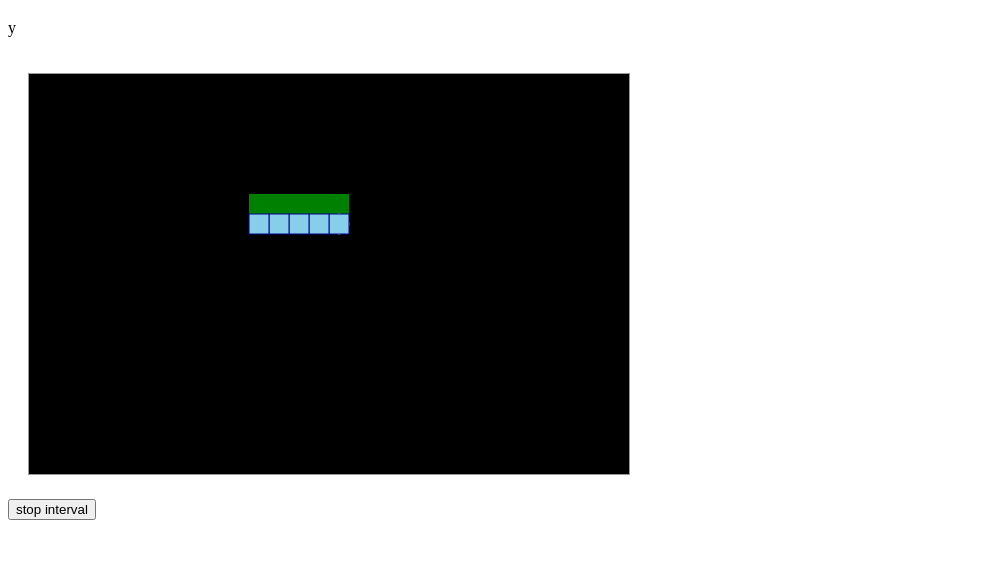
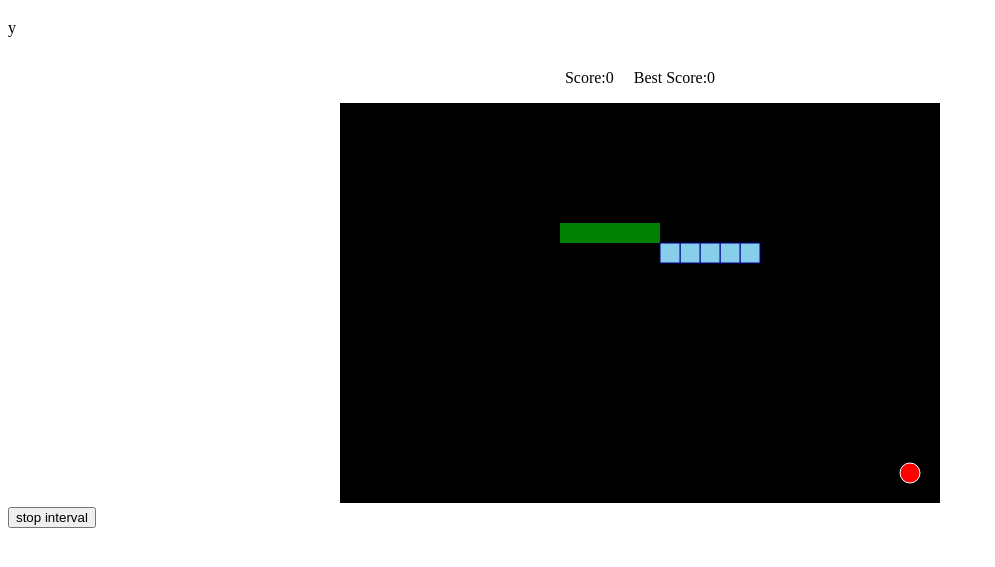
Before and after one commit to naamnamm/snake-game, a plain HTML site: page index.html in a window 1280 px wide. Shown: the part 61-628 px from the top of the page, without its empty margins (0-995 px from the left). Drawn offline with Linux system fonts and the light colour scheme.

Commit message:
detect itself and update score

```diff
--- a/index.html
+++ b/index.html
@@ -15,9 +15,30 @@
 
   <main>
     <p>y</p>
-    <canvas id='game-canvas'></canvas>
+    <div class='scoreboard-container'>
+      <div class='score-container'>
+        <div class='score-label'>
+          <p id='score-label'>Score:</p>
+        </div>
 
-    <div id='get-key'> </div>
+        <div class='score'>
+          <p id='score'> 0 </p>
+        </div>
+      </div>
+
+      <div class='bestScore-container'>
+        <div class='bestScore-label'>
+          <p id='bestScore-label'>Best Score:</p>
+        </div>
+
+        <div class='score'>
+          <p id='score'> 0 </p>
+        </div>
+      </div>
+    </div>
+
+    <div class='canvas-container'> <canvas id='game-canvas'></canvas></div>
+
 
     <button id='stop-btn'> stop interval </button>
   </main>
--- a/script.js
+++ b/script.js
@@ -23,7 +23,7 @@ const snake = {
 }
 
 window.onload = function () {
-  let timeInterval = 500;
+  let timeInterval = 100;
   let canvas = document.getElementById('game-canvas')
   let context = canvas.getContext('2d')
   canvas.width = 600;
@@ -43,18 +43,16 @@ window.onload = function () {
   if (DEBUG === true) {
     apple.position.x = 300;
     apple.position.y = 140;
-    timeInterval = 1000;
+    timeInterval = 100;
   }
 
   interval = setInterval(function () {
     drawCanvas(context);
     drawApple(context, apple);
+    isGameOver(context, apple)
     moveSnake();
     drawSnake(context);
-    isGameOver(context, apple)
-    snakeEatsApple(apple, context)
-    //log(snake)
-    //log(apple.position.x, apple.position.y)
+    doesSnakeEatApple(apple, context)
   }, timeInterval)
 
   const stopButtonEl = document.getElementById('stop-btn');
@@ -66,27 +64,43 @@ window.onload = function () {
     keyCode = e.key
 
     if (keyCode === 'ArrowDown') {
+      if (snake.direction === 'up') {
+        return;
+      } else {
         snake.xSpeed = 0;
         snake.ySpeed = 20;
         snake.direction = 'down';
       }
+    }
 
     if (keyCode === 'ArrowUp') {
+      if (snake.direction === 'down') {
+        return;
+      } else {
         snake.xSpeed = 0;
         snake.ySpeed = -20;
         snake.direction = 'up';
       }
+    }
 
     if (keyCode === 'ArrowLeft') {
+      if (snake.direction === 'right') {
+        return;
+      } else {
         snake.xSpeed = -20;
         snake.ySpeed = 0;
         snake.direction = 'left';
       }
+    }
 
     if (keyCode === 'ArrowRight') {
+      if (snake.direction === 'left') {
+        return;
+      } else {
         snake.xSpeed = 20;
         snake.ySpeed = 0;
         snake.direction = 'right';
+      }
     }
   });
 
@@ -118,28 +132,25 @@ function drawSnake(context) {
 }
 
 function moveSnake() {
-  //debugger;
   let head = { x: snake.position[0].x + snake.xSpeed, y: snake.position[0].y + snake.ySpeed }
   snake.position.unshift(head);
   snake.position.pop();
 }
 
 function increaseSnakeSize() {
-  log(snake.position)
-
   // grow snake size
   let snakeTail = { x: snake.position[snake.position.length - 1].x - snake.xSpeed, y: snake.position[snake.position.length - 1].y - snake.ySpeed }
 
   snake.position.push(snakeTail)
 }
 
-function snakeEatsApple(apple, context) {
+function doesSnakeEatApple(apple, context) {
   if (snake.position[0].x === apple.position.x && snake.position[0].y === apple.position.y) {
-    //debugger;
+
     log('user scores')
-    //increase snake size
     log(snake.position);
     increaseSnakeSize();
+    updateScore();
 
     //change apple position
     apple.eaten = true;
@@ -148,12 +159,25 @@ function snakeEatsApple(apple, context) {
   }
 }
 
+let currentScore = Number(document.getElementById('score').textContent)
+
+function updateScore() {
+  currentScore += 1
+  document.getElementById('score').textContent = currentScore;
+}
+
 function isGameOver(context, apple) {
-  //touch the wall
-  let snakeHead = snake.position[0]
+  let snakeHead = snake.position[0];
 
   let touchTheWallX = snakeHead.x >= context.canvas.width || snakeHead.x <= 0;
   let touchTheWallY = snakeHead.y >= context.canvas.height || snakeHead.y <= 0;
+
+  if (touchTheWallX || touchTheWallY) {
+    apple.eaten = true;
+    apple.position.x = getRandomApplePosition(context)[0]
+    apple.position.y = getRandomApplePosition(context)[1]
+    resetTheGame();
+  }
 
   //touch itself
   let snakeBodyX = snake.position.slice(3, snake.position.length).map(body => body.x)
@@ -164,77 +188,61 @@ function isGameOver(context, apple) {
   let touchItselfDownY = snakeBodyY.indexOf(snakeHead.y + 20) >= 0;
   let touchItselfUpY = snakeBodyY.indexOf(snakeHead.y - 20) >= 0;
 
-  let touchItselfRightLeftY = snakeBodyX.indexOf(snakeHead.y) >= 0;
-  let touchItselfRightX = snakeBodyY.indexOf(snakeHead.x - 20) >= 0;
-  let touchItselfLeftX = snakeBodyY.indexOf(snakeHead.x + 20) >= 0;
-
-  //head {x: 220, y: 120}
-  //vs
-  //body {x: 200, y: 140}
-  if (touchTheWallX || touchTheWallY) {
-    apple.eaten = true;
+  if (snake.direction === 'down') {
+    if (touchItselfUpDownX && touchItselfDownY) {
       apple.position.x = getRandomApplePosition(context)[0]
       apple.position.y = getRandomApplePosition(context)[1]
-    resetTheGame();
-  }
-  //if direction = down and up
-  if (snake.direction === 'down') {
-    if (touchItselfUpDownX && touchItselfDownY) {
-      log(snake.direction);
-      log('gameover down')
-      apple.position.x = getRandomApplePosition(context)[0]
-      apple.position.y = getRandomApplePosition(context)[1]
-      log(snakeBodyX, snakeBodyY);
       resetTheGame();
     }
   }
 
   if (snake.direction === 'up') {
     if (touchItselfUpDownX && touchItselfUpY) {
-      log(snake.direction);
       apple.position.x = getRandomApplePosition(context)[0]
       apple.position.y = getRandomApplePosition(context)[1]
-      log(snakeBodyX, snakeBodyY);
       resetTheGame();
     }
   }
-  snake.direction = 'right';
-  // if (snake.direction === 'right') {
-  //   if (touchItselfRightLeftY && touchItselfRightX) {
-  //     log(snake.direction);
-  //     apple.position.x = getRandomApplePosition(context)[0]
-  //     apple.position.y = getRandomApplePosition(context)[1]
-  //     log(snakeBodyX, snakeBodyY);
-  //     resetTheGame();
-  //   }
-  // }
 
-  // if (snake.direction === 'left') {
-  //   if (touchItselfRightLeftY && touchItselfLeftX) {
-  //     log(snake.direction);
-  //     apple.position.x = getRandomApplePosition(context)[0]
-  //     apple.position.y = getRandomApplePosition(context)[1]
-  //     log(snakeBodyX, snakeBodyY);
-  //     resetTheGame();
-  //   }
-  // }
+  let touchItselfRightLeftY = snakeBodyY.indexOf(snakeHead.y) >= 0;
+  let touchItselfRightX = snakeBodyX.indexOf(snakeHead.x + 20) >= 0;
+  let touchItselfLeftX = snakeBodyX.indexOf(snakeHead.x - 20) >= 0;
 
+  if (snake.direction === 'right') {
+    if (touchItselfRightLeftY && touchItselfRightX) {
+      apple.position.x = getRandomApplePosition(context)[0]
+      apple.position.y = getRandomApplePosition(context)[1]
+      resetTheGame();
+    }
+  }
+
+  if (snake.direction === 'left') {
+    if (touchItselfRightLeftY && touchItselfLeftX) {
+      apple.position.x = getRandomApplePosition(context)[0]
+      apple.position.y = getRandomApplePosition(context)[1]
+      resetTheGame();
+    }
+  }
+
+  //currentScore = 0;
+  //log(currentScore)
 
 }
 
 function resetTheGame() {
   snake.position = [
-    { x: 200, y: 150 },
-    { x: 180, y: 150 },
-    { x: 160, y: 150 },
-    { x: 140, y: 150 },
-    { x: 120, y: 150 }
+    { x: 200, y: 140 },
+    { x: 180, y: 140 },
+    { x: 160, y: 140 },
+    { x: 140, y: 140 },
+    { x: 120, y: 140 }
   ];
   keyCode = 'ArrowRight';
   snake.direction = 'right'
   snake.xSpeed = 20;
   snake.ySpeed = 0;
-  log(snake.position)
+  currentScore = 0;
+  document.getElementById('score').textContent = currentScore
 
 }
 
@@ -248,8 +256,6 @@ function drawApple(context, apple) {
 }
 
 function getRandomApplePosition(context) {
-  let min = 0;
-
   let maxX = context.canvas.width;
   let maxY = context.canvas.height;
 
--- a/style.css
+++ b/style.css
@@ -1,6 +1,21 @@
 
-#game-canvas {
-  margin: 20px;
-  border: 1px solid #999;
-  background-color: beige;
+
+.canvas-container {
+  width: 600px;
+  margin: 0 auto;
 }
+
+.scoreboard-container, .score-container, .bestScore-container {
+  display: flex;
+  justify-content: center;
+  align-items: center;
+}
+
+.scoreboard-container {
+  width: 600px;
+  margin: 0 auto;
+}
+
+.score-container {
+  margin-right: 20px;
+}
```
Lines whose indentation alone changed are shown as unchanged.
